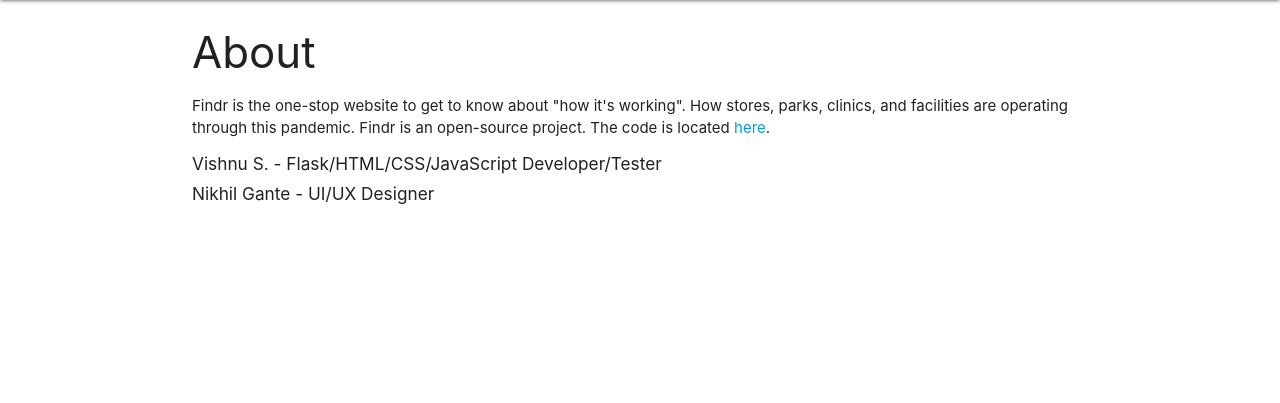
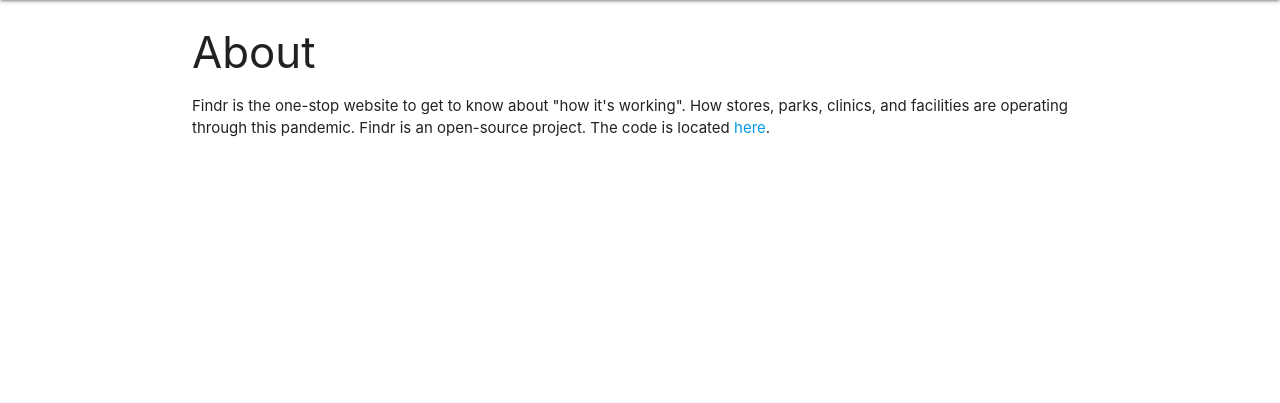
Before and after one commit to vishnupsatish/findr, a Python web app: template storefinder/templates/about.html in a window 1280 px wide. Shown: the part 64-467 px from the top of the page. Run offline with Jinja, Linux system fonts and the light colour scheme; the template is opened without the code that fills it, so the values that code supplies are empty; some libraries are stand-ins or nearby versions.

Commit message:
Fix about page

```diff
--- a/storefinder/templates/about.html
+++ b/storefinder/templates/about.html
@@ -2,7 +2,5 @@
 {% block content %}
 <h3>About</h3>
 <p>Findr is the one-stop website to get to know about "how it's working". How stores, parks, clinics, and facilities are operating through this pandemic. Findr is an open-source project. The code is located <a href="https://github.com/vishnupsatish/covid-store-finder">here</a>.</p>
-<h6>Vishnu S. - Flask/HTML/CSS/JavaScript Developer/Tester</h6>
-<h6>Nikhil Gante - UI/UX Designer</h6>
 {% include "fab.html" %}
 {% endblock content %}
```
